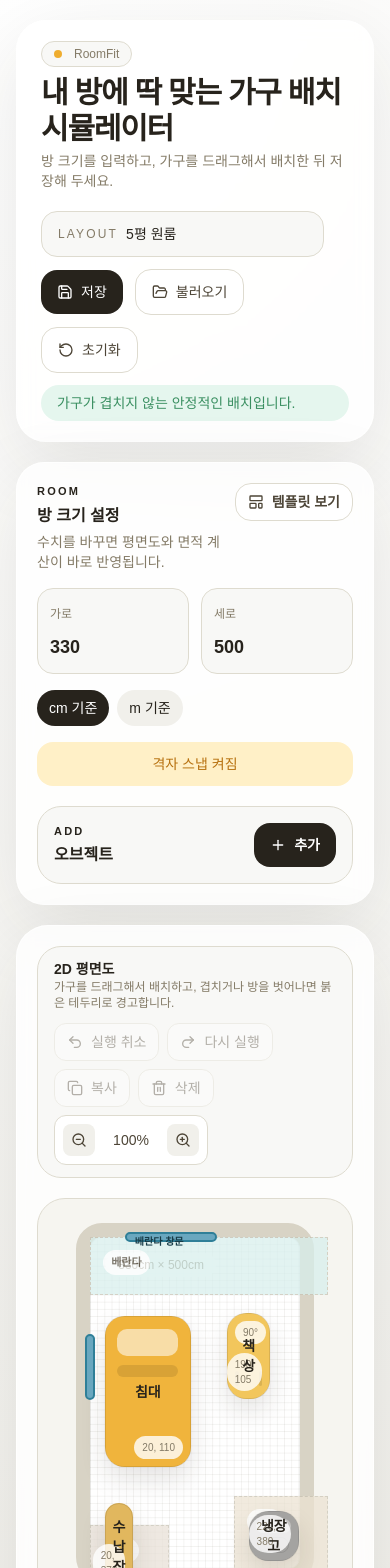
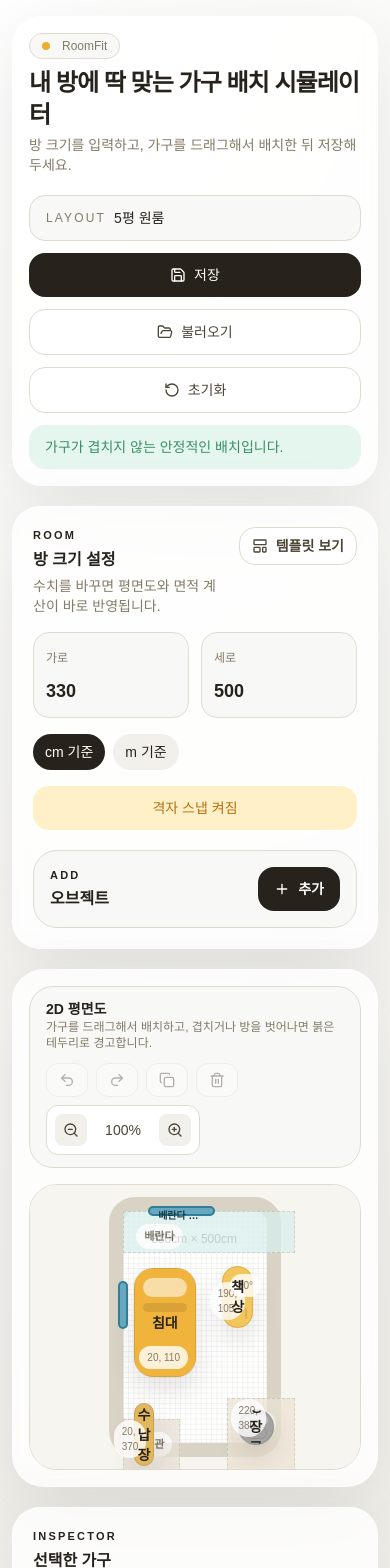
Before and after one commit to GaeTaeng/roomfit, a React (Vite) app: page / in a window 390 px wide. Shown: the top 1568 px of the page. Built offline with nearby package versions, Linux system fonts and the light colour scheme; the HTML template or start-up script is replaced by a standard one.

Commit message:
fix: tighten responsive layout and dialog behavior

```diff
--- a/src/App.tsx
+++ b/src/App.tsx
@@ -477,7 +477,7 @@ export default function App() {
   };
 
   return (
-    <div className="min-h-screen bg-paper px-4 py-5 text-ink-900 lg:px-6">
+    <div className="min-h-screen bg-paper px-3 py-4 text-ink-900 sm:px-4 sm:py-5 lg:px-6">
       <div className="mx-auto flex max-w-[1800px] flex-col gap-5">
         <Header
           layoutName={editor.layoutName}
@@ -488,7 +488,7 @@ export default function App() {
           summary={summary}
         />
 
-        <main className="grid gap-5 xl:grid-cols-[320px_minmax(0,1fr)_320px]">
+        <main className="grid gap-5 xl:items-start xl:grid-cols-[300px_minmax(0,1fr)_300px] 2xl:grid-cols-[320px_minmax(0,1fr)_320px]">
           <LeftSidebar
             room={editor.room}
             selectedTemplateId={selectedTemplateId}
--- a/src/components/Header.tsx
+++ b/src/components/Header.tsx
@@ -18,24 +18,26 @@ export const Header = ({
   onReset,
   summary,
 }: HeaderProps) => (
-  <header className="rounded-[30px] border border-white/70 bg-white/80 px-6 py-5 shadow-paper backdrop-blur">
-    <div className="flex flex-col gap-5 xl:flex-row xl:items-center xl:justify-between">
+  <header className="rounded-[30px] border border-white/70 bg-white/80 px-4 py-4 shadow-paper backdrop-blur sm:px-6 sm:py-5">
+    <div className="flex flex-col gap-5 2xl:flex-row 2xl:items-center 2xl:justify-between">
       <div className="space-y-2">
         <div className="inline-flex items-center gap-3 rounded-full border border-ink-200 bg-ink-50 px-3 py-1 text-xs font-medium text-ink-500">
           <span className="h-2 w-2 rounded-full bg-accent-500" />
           RoomFit
         </div>
         <div>
-          <h1 className="text-3xl font-semibold tracking-[-0.04em] text-ink-900">내 방에 딱 맞는 가구 배치 시뮬레이터</h1>
+          <h1 className="text-2xl font-semibold tracking-[-0.04em] text-ink-900 sm:text-3xl lg:text-[2.2rem]">
+            내 방에 딱 맞는 가구 배치 시뮬레이터
+          </h1>
           <p className="mt-1 text-sm text-ink-500">
             방 크기를 입력하고, 가구를 드래그해서 배치한 뒤 저장해 두세요.
           </p>
         </div>
       </div>
 
-      <div className="flex flex-col gap-3 xl:items-end">
-        <div className="flex flex-wrap items-center gap-3">
-          <label className="flex min-w-[220px] items-center gap-2 rounded-2xl border border-ink-200 bg-ink-50 px-4 py-3">
+      <div className="flex flex-col gap-3 2xl:min-w-[420px] 2xl:items-end">
+        <div className="flex flex-col gap-3 sm:flex-row sm:flex-wrap sm:items-center 2xl:justify-end">
+          <label className="flex w-full items-center gap-2 rounded-2xl border border-ink-200 bg-ink-50 px-4 py-3 sm:min-w-[220px] sm:flex-1">
             <span className="text-xs font-medium uppercase tracking-[0.18em] text-ink-500">Layout</span>
             <input
               value={layoutName}
@@ -48,7 +50,7 @@ export const Header = ({
           <button
             type="button"
             onClick={onSave}
-            className="inline-flex items-center gap-2 rounded-2xl bg-ink-900 px-4 py-3 text-sm font-medium text-white transition hover:bg-ink-700"
+            className="inline-flex w-full items-center justify-center gap-2 rounded-2xl bg-ink-900 px-4 py-3 text-sm font-medium text-white transition hover:bg-ink-700 sm:w-auto"
           >
             <Save className="h-4 w-4" aria-hidden="true" />
             저장
@@ -56,7 +58,7 @@ export const Header = ({
           <button
             type="button"
             onClick={onToggleLoadPanel}
-            className="inline-flex items-center gap-2 rounded-2xl border border-ink-200 bg-white px-4 py-3 text-sm font-medium text-ink-700 transition hover:border-ink-300 hover:bg-ink-50"
+            className="inline-flex w-full items-center justify-center gap-2 rounded-2xl border border-ink-200 bg-white px-4 py-3 text-sm font-medium text-ink-700 transition hover:border-ink-300 hover:bg-ink-50 sm:w-auto"
           >
             <FolderOpen className="h-4 w-4" aria-hidden="true" />
             불러오기
@@ -64,7 +66,7 @@ export const Header = ({
           <button
             type="button"
             onClick={onReset}
-            className="inline-flex items-center gap-2 rounded-2xl border border-ink-200 bg-white px-4 py-3 text-sm font-medium text-ink-700 transition hover:border-danger-500 hover:text-danger-500"
+            className="inline-flex w-full items-center justify-center gap-2 rounded-2xl border border-ink-200 bg-white px-4 py-3 text-sm font-medium text-ink-700 transition hover:border-danger-500 hover:text-danger-500 sm:w-auto"
           >
             <RotateCcw className="h-4 w-4" aria-hidden="true" />
             초기화
@@ -72,7 +74,7 @@ export const Header = ({
         </div>
 
         <div
-          className={`rounded-full px-4 py-2 text-sm font-medium ${
+          className={`w-full rounded-2xl px-4 py-3 text-sm font-medium 2xl:w-auto ${
             summary.statusTone === "danger" ? "bg-danger-100 text-danger-500" : "bg-valid-100 text-valid-500"
           }`}
         >
--- a/src/components/LeftSidebar.tsx
+++ b/src/components/LeftSidebar.tsx
@@ -49,7 +49,7 @@ export const LeftSidebar = ({
   const roomMin = room.unit === "m" ? "1" : "100";
 
   return (
-    <aside className="space-y-5 rounded-[28px] border border-white/70 bg-white/80 p-5 shadow-paper backdrop-blur">
+    <aside className="space-y-5 rounded-[28px] border border-white/70 bg-white/80 p-5 shadow-paper backdrop-blur xl:h-fit xl:self-start xl:sticky xl:top-5 xl:max-h-[calc(100dvh-40px)] xl:overflow-y-auto">
       <section className="space-y-4">
         <div className="flex items-start justify-between gap-3">
           <SectionTitle eyebrow="Room" title="방 크기 설정" description="수치를 바꾸면 평면도와 면적 계산이 바로 반영됩니다." />
--- a/src/components/RightSidebar.tsx
+++ b/src/components/RightSidebar.tsx
@@ -48,7 +48,7 @@ export const RightSidebar = ({
     selectedItem?.type === "space" ? "선택한 공간" : selectedItem?.type === "window" ? "선택한 창문" : "선택한 가구";
 
   return (
-    <aside className="space-y-5 rounded-[28px] border border-white/70 bg-white/80 p-5 shadow-paper backdrop-blur">
+    <aside className="space-y-5 rounded-[28px] border border-white/70 bg-white/80 p-5 shadow-paper backdrop-blur xl:h-fit xl:self-start xl:sticky xl:top-5 xl:max-h-[calc(100dvh-40px)] xl:overflow-y-auto">
       <SectionTitle
         eyebrow="Inspector"
         title={title}
--- a/src/components/RoomCanvas.tsx
+++ b/src/components/RoomCanvas.tsx
@@ -98,12 +98,12 @@ export const RoomCanvas = ({
 }: RoomCanvasProps) => {
   const stageRef = useRef<HTMLDivElement | null>(null);
   const roomRef = useRef<HTMLDivElement | null>(null);
-  const stageSize = useElementSize(stageRef.current);
+  const stageSize = useElementSize(stageRef);
   const [dragState, setDragState] = useState<DragState | null>(null);
 
   const scale = useMemo(() => {
-    const availableWidth = Math.max(stageSize.width - 48, 360);
-    const availableHeight = Math.max(stageSize.height - 48, 360);
+    const availableWidth = Math.max(stageSize.width - 32, 240);
+    const availableHeight = Math.max(stageSize.height - 32, 260);
     const fitScale = Math.min(availableWidth / room.width, availableHeight / room.height);
     return Math.max(0.2, fitScale * zoom);
   }, [room.height, room.width, stageSize.height, stageSize.width, zoom]);
@@ -387,7 +387,7 @@ export const RoomCanvas = ({
   };
 
   return (
-    <section className="flex min-h-[780px] flex-col rounded-[32px] border border-white/70 bg-white/80 p-5 shadow-paper backdrop-blur">
+    <section className="flex min-h-[500px] flex-col rounded-[32px] border border-white/70 bg-white/80 p-4 shadow-paper backdrop-blur sm:min-h-[560px] sm:p-5 lg:min-h-[640px] xl:min-h-[720px]">
       <div className="flex flex-wrap items-center justify-between gap-3 rounded-[24px] border border-ink-200 bg-ink-50 px-4 py-3">
         <div>
           <p className="text-sm font-semibold text-ink-900">2D 평면도</p>
@@ -400,37 +400,41 @@ export const RoomCanvas = ({
             type="button"
             onClick={onUndo}
             disabled={!canUndo}
+            aria-label="실행 취소"
             className="inline-flex items-center gap-2 rounded-xl border border-ink-200 bg-white px-3 py-2 text-sm font-medium text-ink-700 disabled:cursor-not-allowed disabled:opacity-40"
           >
             <Undo2 className="h-4 w-4" aria-hidden="true" />
-            실행 취소
+            <span className="hidden sm:inline">실행 취소</span>
           </button>
           <button
             type="button"
             onClick={onRedo}
             disabled={!canRedo}
+            aria-label="다시 실행"
             className="inline-flex items-center gap-2 rounded-xl border border-ink-200 bg-white px-3 py-2 text-sm font-medium text-ink-700 disabled:cursor-not-allowed disabled:opacity-40"
           >
             <Redo2 className="h-4 w-4" aria-hidden="true" />
-            다시 실행
+            <span className="hidden sm:inline">다시 실행</span>
           </button>
           <button
             type="button"
             onClick={onDuplicateSelected}
             disabled={!canDuplicateSelection}
+            aria-label="선택 항목 복사"
             className="inline-flex items-center gap-2 rounded-xl border border-ink-200 bg-white px-3 py-2 text-sm font-medium text-ink-700 disabled:cursor-not-allowed disabled:opacity-40"
           >
             <Copy className="h-4 w-4" aria-hidden="true" />
-            복사
+            <span className="hidden sm:inline">복사</span>
           </button>
           <button
             type="button"
             onClick={onDeleteSelected}
             disabled={!hasSelection}
+            aria-label="선택 항목 삭제"
             className="inline-flex items-center gap-2 rounded-xl border border-ink-200 bg-white px-3 py-2 text-sm font-medium text-ink-700 disabled:cursor-not-allowed disabled:opacity-40"
           >
             <Trash2 className="h-4 w-4" aria-hidden="true" />
-            삭제
+            <span className="hidden sm:inline">삭제</span>
           </button>
           <div className="flex items-center gap-2 rounded-xl border border-ink-200 bg-white px-2 py-2">
             <button
@@ -454,7 +458,7 @@ export const RoomCanvas = ({
         </div>
       </div>
 
-      <div ref={stageRef} className="mt-5 flex-1 overflow-auto rounded-[28px] border border-ink-200 bg-[#f6f5f0] p-6">
+      <div ref={stageRef} className="mt-4 flex-1 overflow-auto rounded-[28px] border border-ink-200 bg-[#f6f5f0] p-3 sm:mt-5 sm:p-6">
         <div className="flex min-h-full min-w-full items-start justify-center">
           <div
             ref={roomRef}
--- a/src/components/SummaryBar.tsx
+++ b/src/components/SummaryBar.tsx
@@ -18,7 +18,7 @@ const formatArea = (value: number, unit: Room["unit"]) => {
 };
 
 export const SummaryBar = ({ room, summary, furnitureCount, zoneCount, windowCount }: SummaryBarProps) => (
-  <section className="grid gap-4 rounded-[28px] border border-white/70 bg-white/80 p-5 shadow-paper backdrop-blur md:grid-cols-5">
+  <section className="grid gap-4 rounded-[28px] border border-white/70 bg-white/80 p-5 shadow-paper backdrop-blur sm:grid-cols-2 2xl:grid-cols-5">
     <article className="rounded-2xl bg-ink-50 px-4 py-4">
       <p className="text-xs font-medium uppercase tracking-[0.16em] text-ink-400">Room</p>
       <p className="mt-2 text-lg font-semibold text-ink-900">
@@ -44,7 +44,7 @@ export const SummaryBar = ({ room, summary, furnitureCount, zoneCount, windowCou
     <article
       className={`rounded-2xl px-4 py-4 ${
         summary.statusTone === "danger" ? "bg-danger-100" : "bg-valid-100"
-      }`}
+      } sm:col-span-2 2xl:col-span-1`}
     >
       <p className="text-xs font-medium uppercase tracking-[0.16em] text-ink-400">Status</p>
       <p className="mt-2 text-lg font-semibold text-ink-900">{summary.statusTone === "danger" ? "주의 필요" : "배치 안정"}</p>
--- a/src/hooks/useElementSize.ts
+++ b/src/hooks/useElementSize.ts
@@ -1,9 +1,11 @@
-import { useEffect, useState } from "react";
+import { useEffect, useState, type RefObject } from "react";
 
-export const useElementSize = <T extends HTMLElement>(element: T | null) => {
+export const useElementSize = <T extends HTMLElement>(elementRef: RefObject<T | null>) => {
   const [size, setSize] = useState({ width: 0, height: 0 });
 
   useEffect(() => {
+    const element = elementRef.current;
+
     if (!element) {
       return undefined;
     }
@@ -18,7 +20,7 @@ export const useElementSize = <T extends HTMLElement>(element: T | null) => {
     observer.observe(element);
 
     return () => observer.disconnect();
-  }, [element]);
+  }, [elementRef]);
 
   return size;
 };
```
Also changed, not shown: src/components/ModalShell.tsx (added, +61 -0 lines), src/components/ObjectAddDialog.tsx (+6 -5 lines), src/components/TemplateDialog.tsx (+5 -4 lines). Lines whose indentation alone changed are shown as unchanged.
